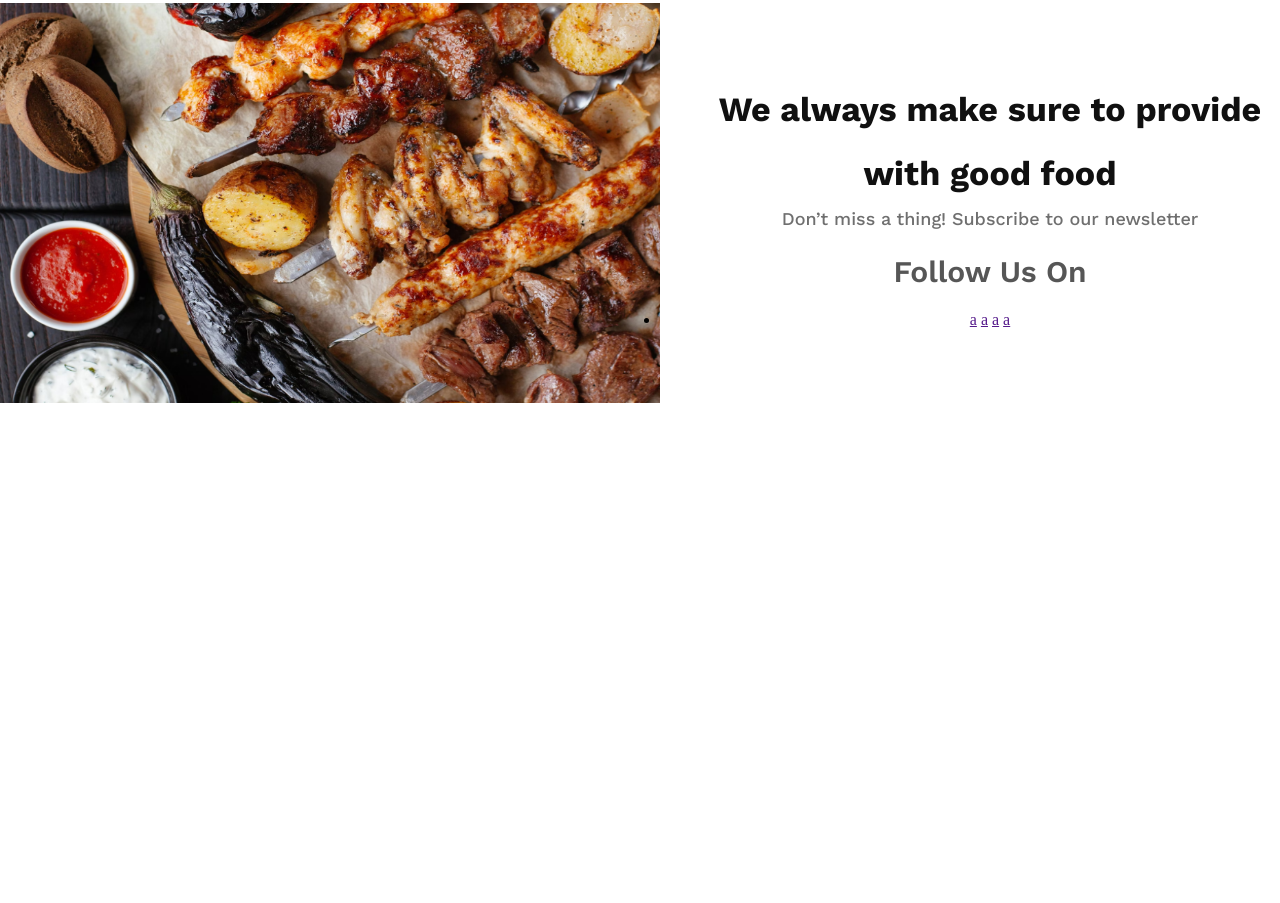
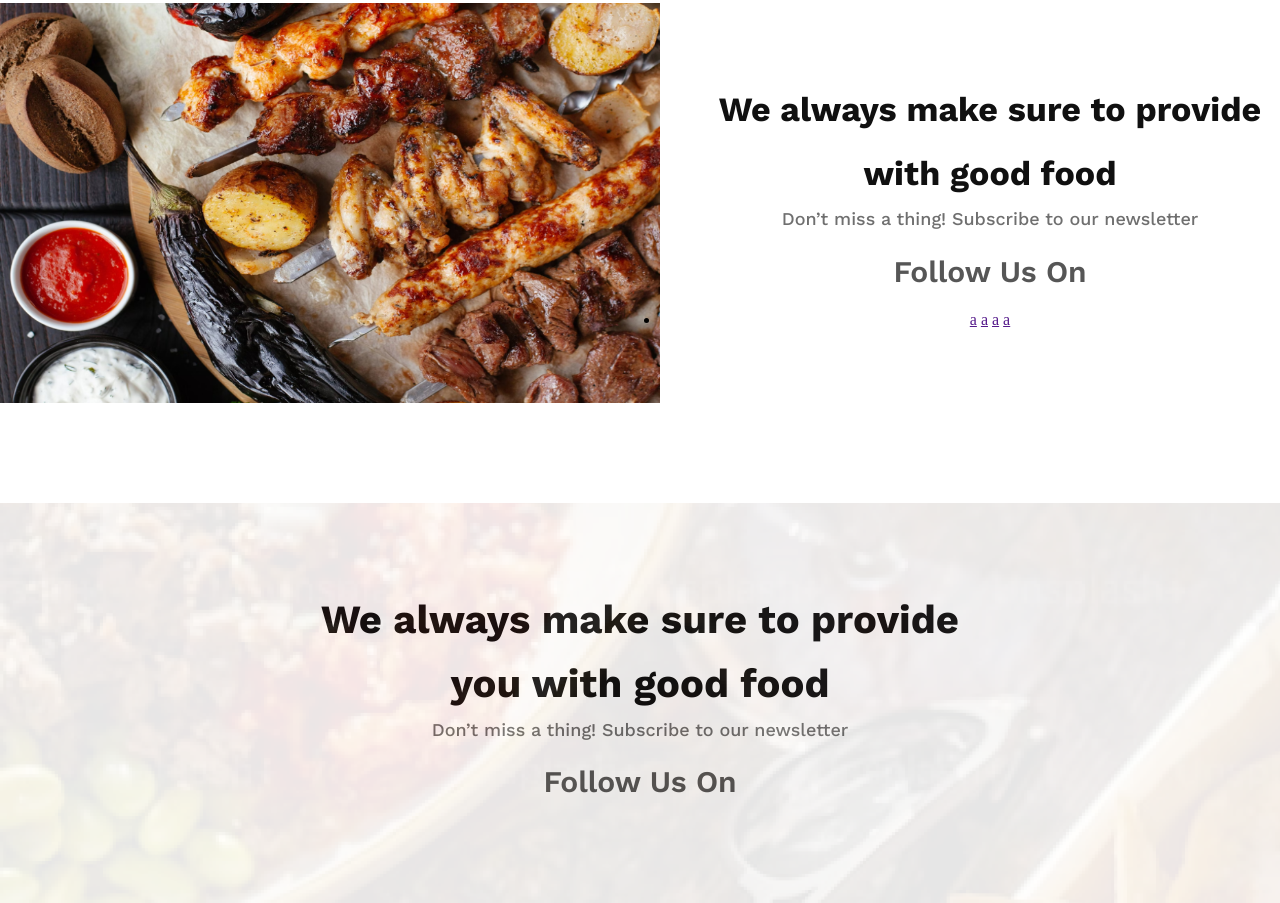
Before and after one commit to devtafsirulhasan/good-food-online, a plain HTML site: page index.html in a window 1280 px wide. Shown: the part 2875-3778 px from the top of the page. Before the commit the page ends 3282 px from the top, so only its background shows below. Drawn offline with nearby package versions, Linux system fonts and the light colour scheme.

Commit message:
footer commit and final submit

```diff
--- a/index.html
+++ b/index.html
@@ -82,5 +82,13 @@
         </div>
     </div>
 </section>
+<!-- This is fotter section  -->
+ <footer class="footer">
+    <div class="footer-box">
+        <h1>We always make sure to provide<br> you with good food</h1>
+        <p>Don’t miss a thing! Subscribe to our newsletter</p>
+        <h3>Follow Us On</h3>
+    </div>
+ </footer>
 </body>
 </html>
--- a/style/style.css
+++ b/style/style.css
@@ -203,7 +203,7 @@
     height: 100%;
 }
 
-.about-box-1{
+.about-box-1 {
     text-align: center;
     align-content: center;
 }
@@ -234,7 +234,51 @@
     font-weight: 600;
     line-height: 38px;
     text-align: center;
-    margin:20px;
+    margin: 20px;
     opacity: 0.7;
 
 }
+
+/* This is footer section  */
+.footer{
+    background-image: url(/assets/social-bg.png);
+    height: 400px;
+}
+.footer-box {
+    text-align: center;
+    margin: 100px auto;
+    background-color: white;
+    opacity: 0.9;
+    height: 400px;
+    align-content: center;
+}
+
+.footer-box h1 {
+    color: rgb(16, 16, 16);
+    font-family: Work Sans;
+    font-size: 40px;
+    font-weight: 700;
+    line-height: 64px;
+
+}
+
+.footer-box p {
+    color: rgb(16, 16, 16);
+    font-family: Work Sans;
+    font-size: 18px;
+    font-weight: 500;
+    line-height: 28px;
+    opacity: 0.6;
+
+}
+
+.footer-box h3 {
+    color: rgb(16, 16, 16);
+    font-family: Work Sans;
+    font-size: 30px;
+    font-weight: 600;
+    opacity: 0.7;
+    margin:20px 0;
+
+
+}
```
